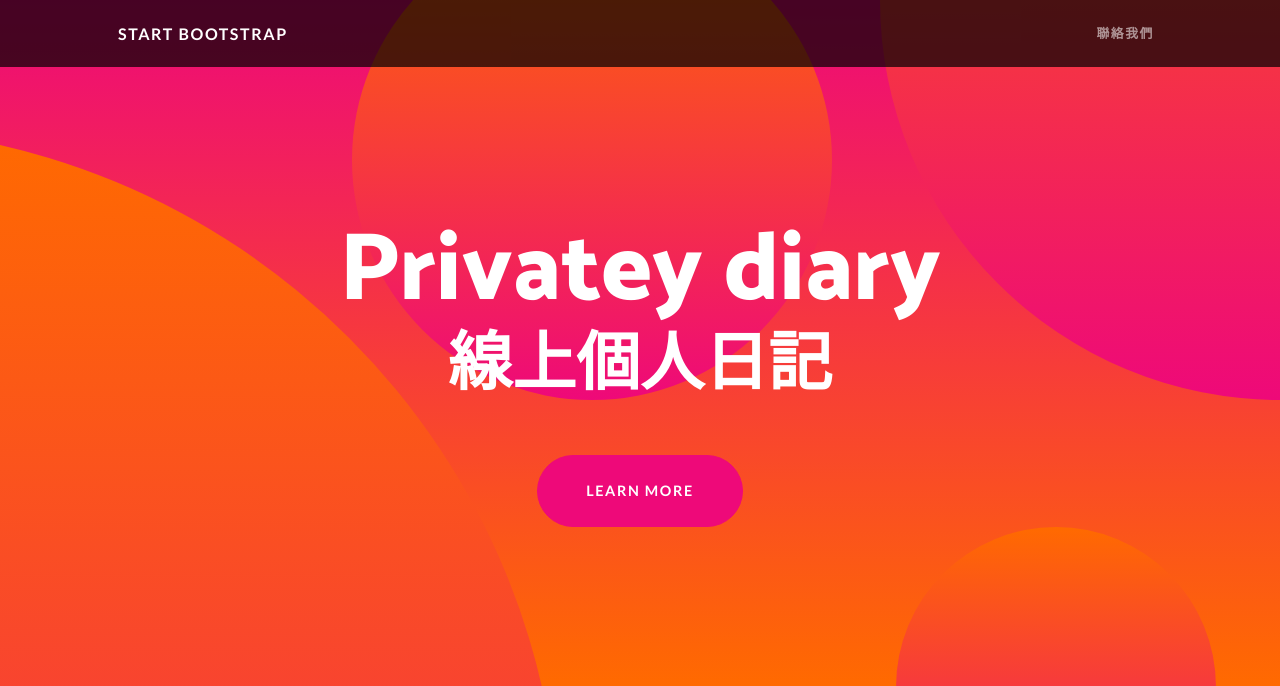
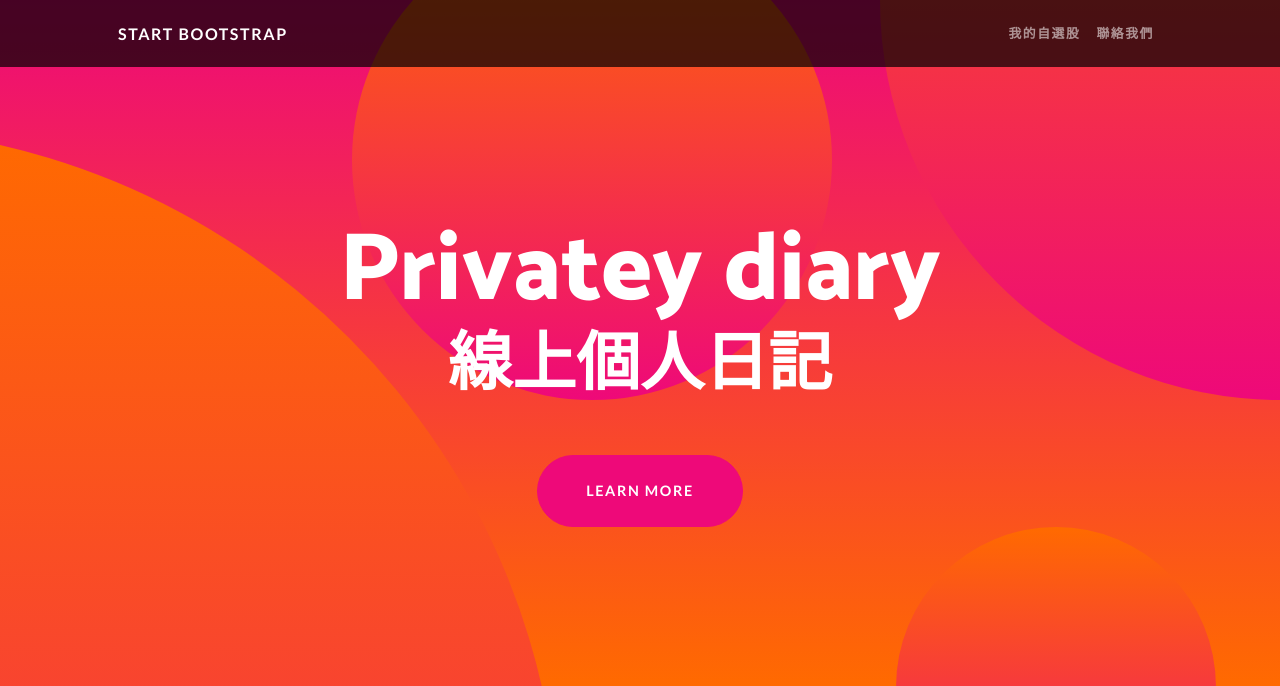
Before and after one commit to daniel-cy-lee/django-demo, a Django app: page / in a window 1280 px wide. Shown: the top 686 px of the page. Run offline with Django 4.2, Linux system fonts and the light colour scheme; some libraries are stand-ins or nearby versions.

Commit message:
myStock: Add link to mystock list page in Homepage

```diff
--- a/private_diary/diary/templates/base.html
+++ b/private_diary/diary/templates/base.html
@@ -27,6 +27,7 @@
                 <button class="navbar-toggler" type="button" data-bs-toggle="collapse" data-bs-target="#navbarResponsive" aria-controls="navbarResponsive" aria-expanded="false" aria-label="Toggle navigation"><span class="navbar-toggler-icon"></span></button>
                 <div class="collapse navbar-collapse" id="navbarResponsive">
                     <ul class="navbar-nav ms-auto">
+	                <li class="nav-item"><a class="nav-link" {% block active_mystock %}{% endblock %} href="{% url 'stock_app:my_stock_app' %}">我的自選股</a></li>
 	                <li class="nav-item"><a class="nav-link" {% block active_inquiry %}{% endblock %} href="{% url 'diary:inquiry' %}">聯絡我們</a></li>  <!-- 新增此塊區域的程式碼 -->
                     </ul>
                 </div>
```
